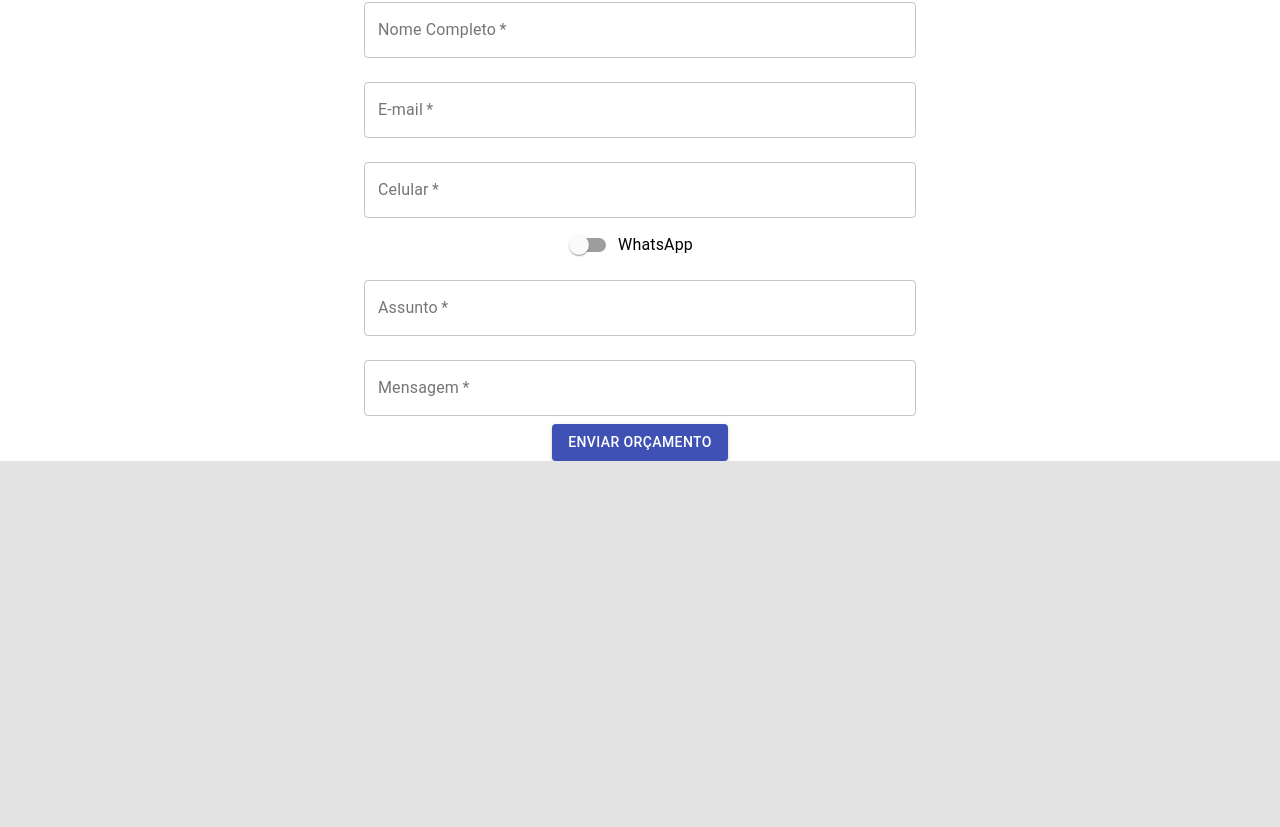
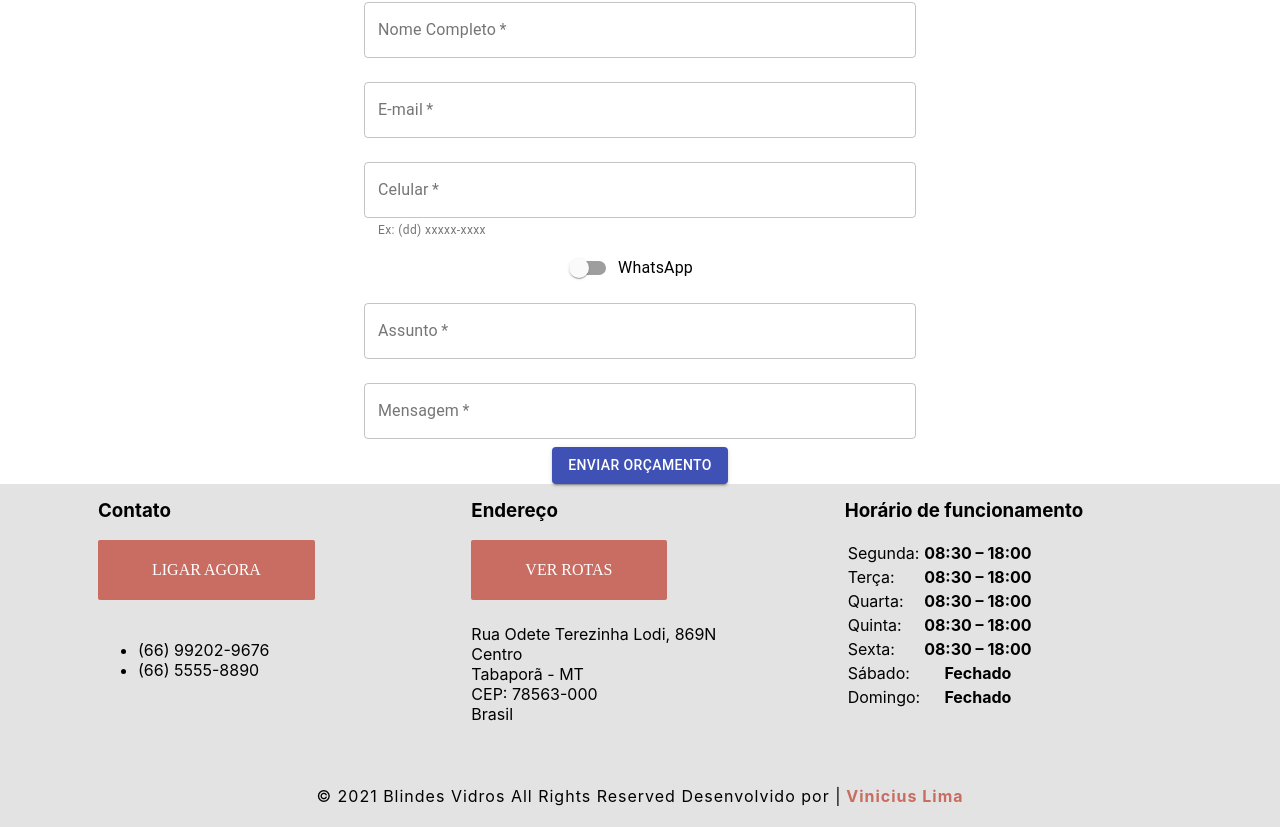
Before and after one commit to ViniciusLima7/favidraceiro, a React (Create React App) app: page / in a window 1280 px wide. Shown: the part 2108-2935 px from the top of the page. Before the commit the page ends 2569 px from the top, so only its background shows below. Built offline with nearby package versions, Linux system fonts and the light colour scheme.

Commit message:
Componente Contato e Footer Fase 1

```diff
--- a/src/App.tsx
+++ b/src/App.tsx
@@ -1,6 +1,8 @@
 
 import './App.css';
 import Apresentacao from './components/Apresentacao';
+import Contato from './components/Contato';
+import Footer from './components/Footer';
 import Header from './components/Header';
 import Orcamento from './components/Orcamentos';
 import QuemSomos from './components/QuemSomos';
@@ -9,11 +11,13 @@ import Servicos from './components/Servicos';
 function App() {
   return (
     <>
-    <Header/>
-    <Apresentacao/>
-    <QuemSomos/>
-    <Servicos/>
-    <Orcamento/>
+      <Header/>
+      <Apresentacao/>
+      <QuemSomos/>
+      <Servicos/>
+      <Orcamento />
+      <Contato/>
+      <Footer />
     </>
 
   );
--- /dev/null
+++ b/src/components/Contato/index.tsx
@@ -0,0 +1,97 @@
+import React from 'react'
+import { Adress, CabecalhoTable, Container, ContainerExterno, Horario, InfoTable, Link, Rodape, Table, Title } from './style';
+
+function Contato(){
+
+
+    return (
+        <ContainerExterno>
+            <Container>
+                <Rodape>
+                    <Title>Contato</Title>
+                    <div data-field="phone">
+                        <Link href="tel:+55-66-99202-9676" >Ligar agora</Link>
+                        <ul>
+                            <li>(66) 99202-9676</li>
+                            <li>(66) 5555-8890</li>
+                        </ul>
+                    </div>
+                </Rodape>
+                <Rodape>
+                    <Title>Endereço</Title>
+                    <div data-field="address">
+                        <Link href="https://www.google.com/maps/dir//Vidra%C3%A7aria+Kito/data=!4m8!4m7!1m0!1m5!1m1!1s0x94ce53bd3678594f:0xb5f71e33c03162a6!2m2!1d-46.776565!2d-23.655853" target="_blank">Ver rotas</Link>
+                        <Adress>
+                            <div>Rua Odete Terezinha Lodi, 869N</div>
+                            <div>Centro</div>
+                            <div>Tabaporã - MT</div>
+                            <div>CEP: 78563-000</div>
+                            <div>Brasil</div>
+                        </Adress>
+                    </div>
+                </Rodape>
+                <Rodape>
+                    <Title>Horário de funcionamento</Title>
+                    <div>
+                        <Table>
+                            <tbody>
+                                <tr>
+                                    <CabecalhoTable>Segunda:</CabecalhoTable>
+                                    <InfoTable>
+                                        <Horario>08:30 – 18:00</Horario>
+                                    </InfoTable>
+                                </tr>
+                                <tr>
+                                    <CabecalhoTable>Terça:</CabecalhoTable>
+                                    <InfoTable>
+                                        <Horario>08:30 – 18:00</Horario>
+                                    </InfoTable>
+                                </tr>
+                                <tr>
+                                    <CabecalhoTable>Quarta:</CabecalhoTable>
+                                    <InfoTable>
+                                        <Horario>08:30 – 18:00</Horario>
+                                    </InfoTable>
+                                </tr>
+                                <tr>
+                                    <CabecalhoTable>Quinta:</CabecalhoTable>
+                                    <InfoTable>
+                                        <Horario>08:30 – 18:00</Horario>
+                                    </InfoTable>
+                                </tr>
+                                <tr>
+                                    <CabecalhoTable>Sexta:</CabecalhoTable>
+                                    <InfoTable>
+                                        <Horario>08:30 – 18:00</Horario>
+                                    </InfoTable>
+                                </tr>
+                                <tr>
+                                    <CabecalhoTable>Sábado:</CabecalhoTable>
+                                    <InfoTable>
+                                        <Horario>Fechado</Horario>
+                                    </InfoTable>
+                                </tr>
+                                <tr>
+                                    <CabecalhoTable>Domingo:</CabecalhoTable>
+                                    <InfoTable>
+                                        <Horario>Fechado</Horario>
+                                    </InfoTable>
+                                </tr>
+                            </tbody>
+                        </Table>
+                    </div>
+                </Rodape>
+            </Container>
+
+            {/* <Container>
+                <span>
+                    © 2021  Blindes Vidros  All Rights Reserved
+                      Desenvolvido por |
+                    <a href="https://www.linkedin.com/in/marcos-vinicius-lima/">Vinicius Lima</a>
+                </span>
+            </Container> */}
+        </ContainerExterno>
+    );
+}
+
+export default Contato;
--- /dev/null
+++ b/src/components/Contato/style.ts
@@ -0,0 +1,69 @@
+import styled from "styled-components";
+
+export const ContainerExterno = styled.footer`
+  display: flex;
+  align-items: center;
+  justify-content: center;
+  position: relative;
+`;
+
+export const Container = styled.div`
+  flex-direction: row;
+  width: 1120px;
+  display: flex;
+  justify-content: space-between;
+`;
+
+export const Rodape = styled.div`
+  flex: 1;
+  margin: 0 18px 42px;
+`;
+
+export const Title = styled.h3`
+  font-weight: bold;
+  line-height: 1em;
+`;
+
+export const Link = styled.a`
+  background-color: #c96c61;
+  margin: 0 0 24px;
+  padding: 18px 54px;
+  border-radius: 2px;
+  color: #fff;
+  display: inline-block;
+  text-transform: uppercase;
+  white-space: nowrap;
+  cursor: pointer;
+  text-decoration: none;
+  line-height: 1.5em;
+  font-family: "Lora", serif;
+  font-weight: 400;
+`;
+
+export const Adress = styled.address`
+  font-style: normal;
+  display: block;
+`;
+
+export const CabecalhoTable = styled.td`
+  font-weight: 400;
+  text-align: inherit;
+  display: table-cell;
+  vertical-align: inherit;
+`;
+
+export const Table = styled.table`
+  border-collapse: separate;
+  text-indent: initial;
+  border-spacing: 2px;
+`;
+
+export const InfoTable = styled.th`
+  padding: 0 0.5 em;
+  display: table-cell;
+  vertical-align: inherit;
+`;
+
+export const Horario = styled.span`
+  white-space: nowrap;
+`;
--- /dev/null
+++ b/src/components/Footer/index.tsx
@@ -0,0 +1,17 @@
+import React from 'react'
+import { Container, Link, Texto } from './style';
+function Footer(){
+
+
+    return (
+        <Container>
+            <Texto>
+                © 2021  Blindes Vidros  All Rights Reserved
+                Desenvolvido por |
+                <Link href="https://www.linkedin.com/in/marcos-vinicius-lima/"> Vinicius Lima</Link>
+            </Texto>
+        </Container>
+    );
+}
+
+export default Footer;
--- /dev/null
+++ b/src/components/Footer/style.ts
@@ -0,0 +1,22 @@
+import styled from "styled-components";
+
+export const Container = styled.div`
+  text-align: center;
+`;
+
+export const Texto = styled.p`
+  line-height: 1.8em;
+  letter-spacing: 1px;
+
+  display: block;
+  margin-block-start: 1em;
+  margin-block-end: 1em;
+  margin-inline-start: 0px;
+  margin-inline-end: 0px;
+`;
+
+export const Link = styled.a`
+  text-decoration: none;
+  color: #c96c61;
+  font-weight: 700;
+`;
--- a/src/components/Orcamentos/index.tsx
+++ b/src/components/Orcamentos/index.tsx
@@ -1,18 +1,21 @@
 import { Button, Container, FormControlLabel, Switch, TextField } from '@material-ui/core';
-import React from 'react'
 import { ContainerExterno, Formulario, Title } from './style';
 
 
 
 function Orcamento(){
 
-
 return (
     <ContainerExterno>
         <br/>
         <Title id="orcamentos">Orçamento</Title>
         <Container component="article" maxWidth="sm">
-            <Formulario>
+            <Formulario
+            // Para não recarreagr a página quando enviar formulário.
+                onSubmit={(event) => {
+                    event.preventDefault();
+                }}
+            >
                  <TextField
                      id="nome"
                      name="nome"
@@ -34,6 +37,7 @@ return (
                  />
 
                   <TextField
+                     helperText="Ex: (dd) xxxxx-xxxx"
                      id="celular"
                      name="celular"
                      label="Celular"
@@ -73,6 +77,8 @@ return (
                     margin="normal"
                     fullWidth
                     required
+                    multiline
+                    maxRows={10}
                 />
 
                 <Button type="submit" variant="contained" color="primary">
```
Also changed, not shown: src/context/validacoesOrcamento.js (added, +14 -0 lines), src/hooks/useErros.js (added, +33 -0 lines), src/models/SubmitOrcamento.js (added, +9 -0 lines).
